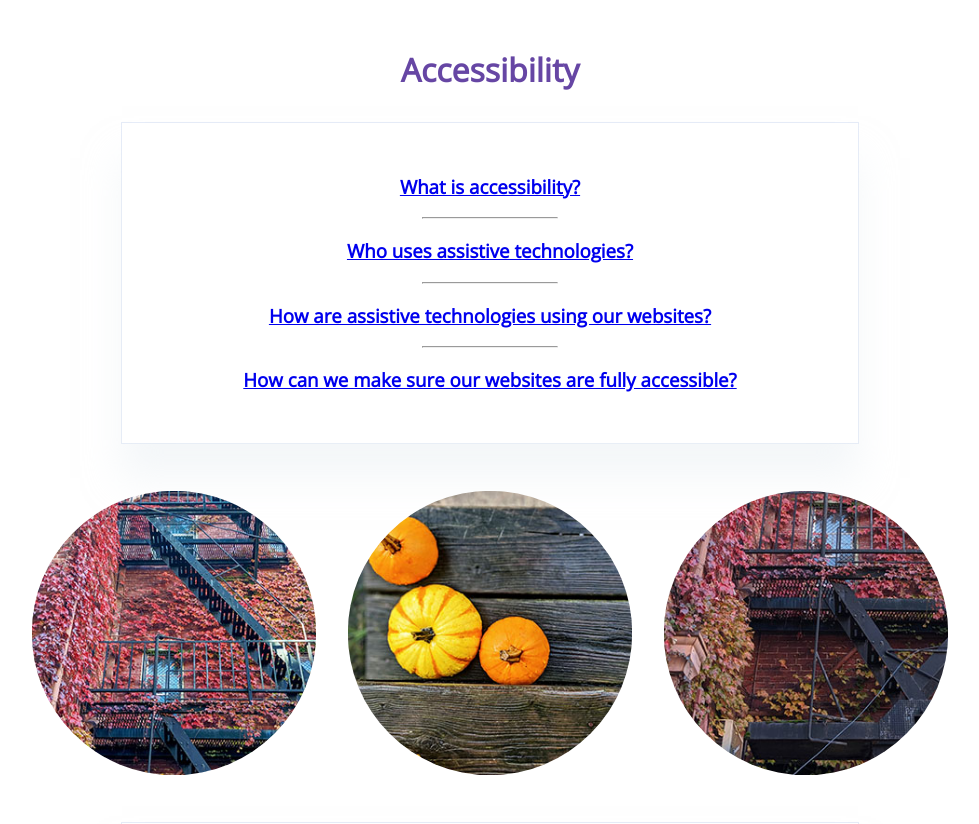
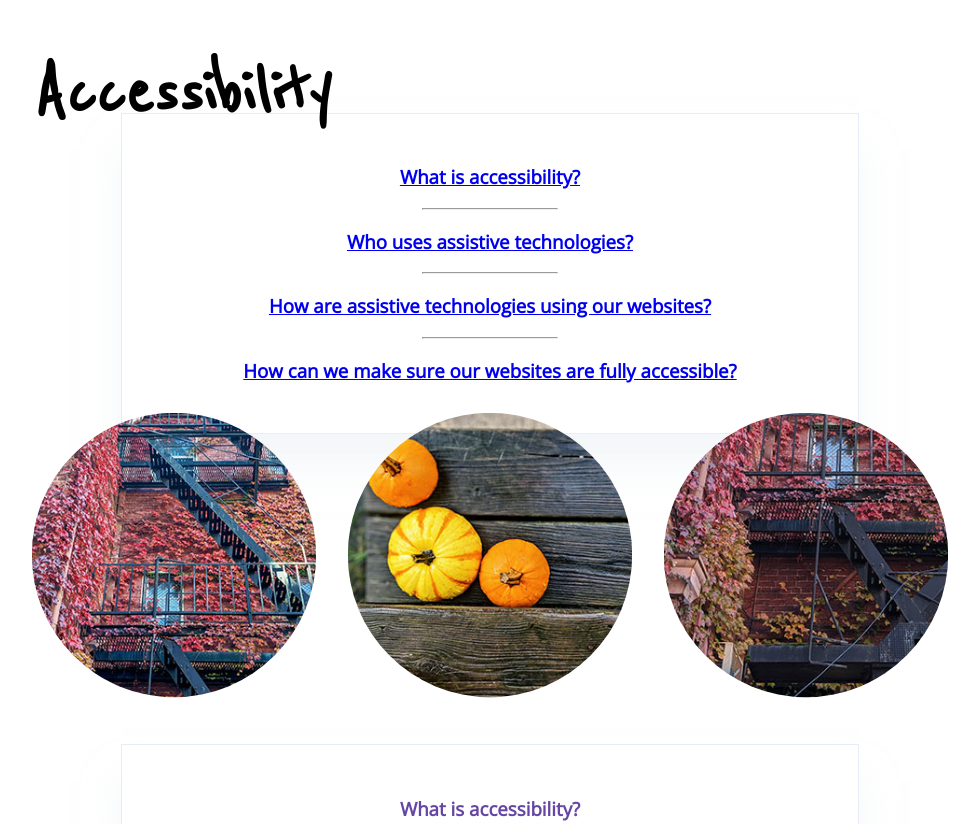
Before and after one commit to campbellrachelk/accessibility, a plain HTML site: page index.html in a window 1280 px wide. Shown: the top 824 px of the page, without its empty margins (150-1129 px from the left). Drawn offline with nearby package versions, Linux system fonts and the light colour scheme; a web font is replaced by a local one.

Commit message:
shrunk images, rearranged site.

```diff
--- a/index.html
+++ b/index.html
@@ -6,7 +6,7 @@
 	<meta name="description" content="A Short Explanation of Web Accessibility"/>
 	<meta name="viewport" content="width=device-width, initial-scale=1.0">
 	<link  rel="icon" type="image/x-icon" href="favicon-16x16.png"/>
-	<link href="https://fonts.googleapis.com/css?family=Open+Sans&display=swap" rel="stylesheet">
+	<link href="https://fonts.googleapis.com/css?family=Open+Sans|Mansalva|Reenie+Beanie&display=swap" rel="stylesheet">
 
 
 	<style>
@@ -24,9 +24,18 @@
 			cursor:pointer;
 		}
 
-		header, h3 {
+		h3 {
 			text-align:center;
 		}
+
+		   h1 {
+		   		text-align: left;
+			    margin-left: 1rem;
+			    margin-bottom: -25px;
+			    font-size: 4rem;
+			    font-family: 'Reenie Beanie';
+			    color: black;
+			}
 
 		header {
 			margin-top:3rem;
@@ -70,7 +79,7 @@
 
 			box-shadow: 0 35px 35px 0 rgba(233,240,243,0.5), 0 0 0 1px #E6ECF8;
 			padding:2rem;
-			margin:2rem;
+			margin:0rem;
 		}
 
 		aside {
@@ -99,8 +108,25 @@
 
 		@media only screen and (min-width:700px) {
 
-						aside {display:grid; grid-template-columns:1fr 1fr 1fr}
-			nav li {padding:1.5rem;}
+					aside {display:grid; grid-template-columns:1fr 1fr 1fr}
+
+				h1 {
+				   text-align: left;
+				   margin-left: 11rem;
+				   margin-bottom: -52px;
+				   font-size: 5rem;
+				   font-family: 'Reenie Beanie';
+				}
+
+				article {
+					margin:2rem;
+				}
+
+				aside {
+					margin: 0 auto;
+					margin-top: -68px;
+
+				}
 
 			}
 
```
